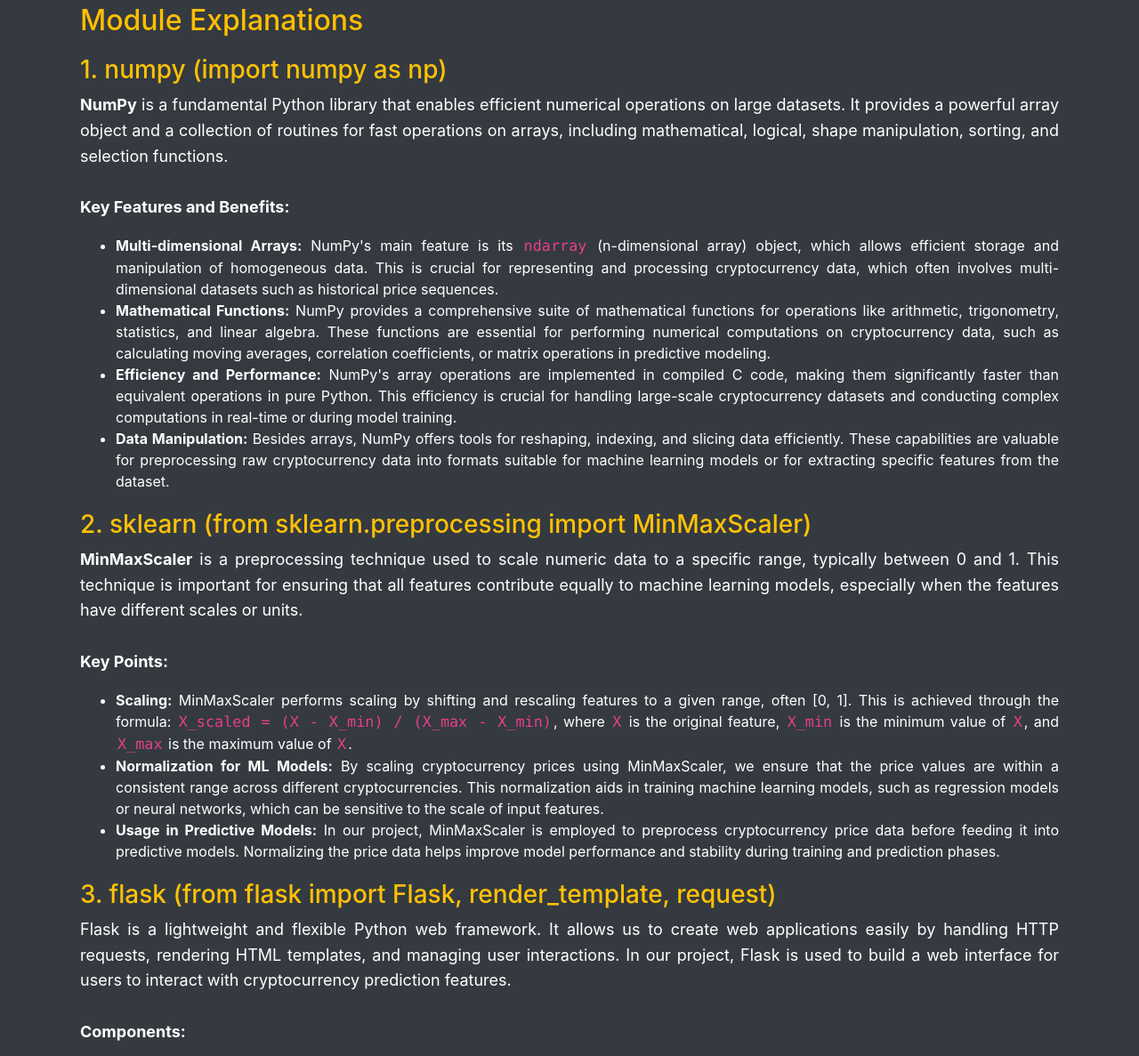
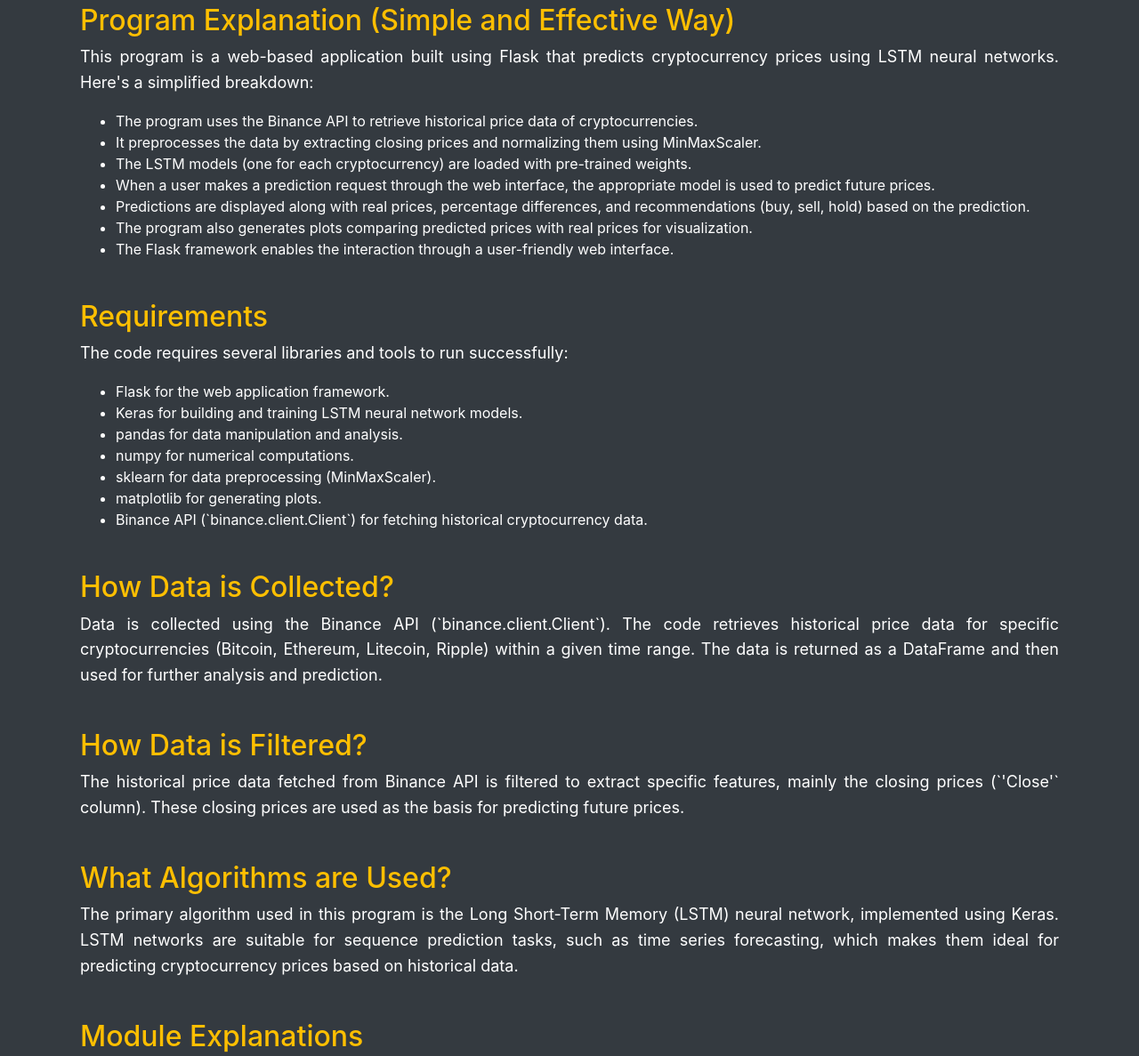
Before and after one commit to codeaccelarate/Crypto, a plain HTML site: page index.html in a window 1280 px wide. Shown: the part 157-1344 px from the top of the page at 89% size. Drawn offline with nearby package versions, Linux system fonts and the light colour scheme.

Commit message:
Update index.html

```diff
--- a/index.html
+++ b/index.html
@@ -60,7 +60,48 @@
 
     <div class="container">
         <h1 class="mt-5 mb-4 text-center">Cryptocurrency Project Explanation</h1>
+    <h2>Program Explanation (Simple and Effective Way)</h2>
+    <p>
+        This program is a web-based application built using Flask that predicts cryptocurrency prices using LSTM neural networks. Here's a simplified breakdown:
+    </p>
+    <ul>
+        <li>The program uses the Binance API to retrieve historical price data of cryptocurrencies.</li>
+        <li>It preprocesses the data by extracting closing prices and normalizing them using MinMaxScaler.</li>
+        <li>The LSTM models (one for each cryptocurrency) are loaded with pre-trained weights.</li>
+        <li>When a user makes a prediction request through the web interface, the appropriate model is used to predict future prices.</li>
+        <li>Predictions are displayed along with real prices, percentage differences, and recommendations (buy, sell, hold) based on the prediction.</li>
+        <li>The program also generates plots comparing predicted prices with real prices for visualization.</li>
+        <li>The Flask framework enables the interaction through a user-friendly web interface.</li>
+    </ul>
 
+    <h2>Requirements</h2>
+    <p>
+        The code requires several libraries and tools to run successfully:
+    </p>
+    <ul>
+        <li>Flask for the web application framework.</li>
+        <li>Keras for building and training LSTM neural network models.</li>
+        <li>pandas for data manipulation and analysis.</li>
+        <li>numpy for numerical computations.</li>
+        <li>sklearn for data preprocessing (MinMaxScaler).</li>
+        <li>matplotlib for generating plots.</li>
+        <li>Binance API (`binance.client.Client`) for fetching historical cryptocurrency data.</li>
+    </ul>
+
+    <h2>How Data is Collected?</h2>
+    <p>
+        Data is collected using the Binance API (`binance.client.Client`). The code retrieves historical price data for specific cryptocurrencies (Bitcoin, Ethereum, Litecoin, Ripple) within a given time range. The data is returned as a DataFrame and then used for further analysis and prediction.
+    </p>
+
+    <h2>How Data is Filtered?</h2>
+    <p>
+        The historical price data fetched from Binance API is filtered to extract specific features, mainly the closing prices (`'Close'` column). These closing prices are used as the basis for predicting future prices.
+    </p>
+
+    <h2>What Algorithms are Used?</h2>
+    <p>
+        The primary algorithm used in this program is the Long Short-Term Memory (LSTM) neural network, implemented using Keras. LSTM networks are suitable for sequence prediction tasks, such as time series forecasting, which makes them ideal for predicting cryptocurrency prices based on historical data.
+    </p>
         <h2>Module Explanations</h2>
 
 <!-- Explanation for NumPy -->
```
